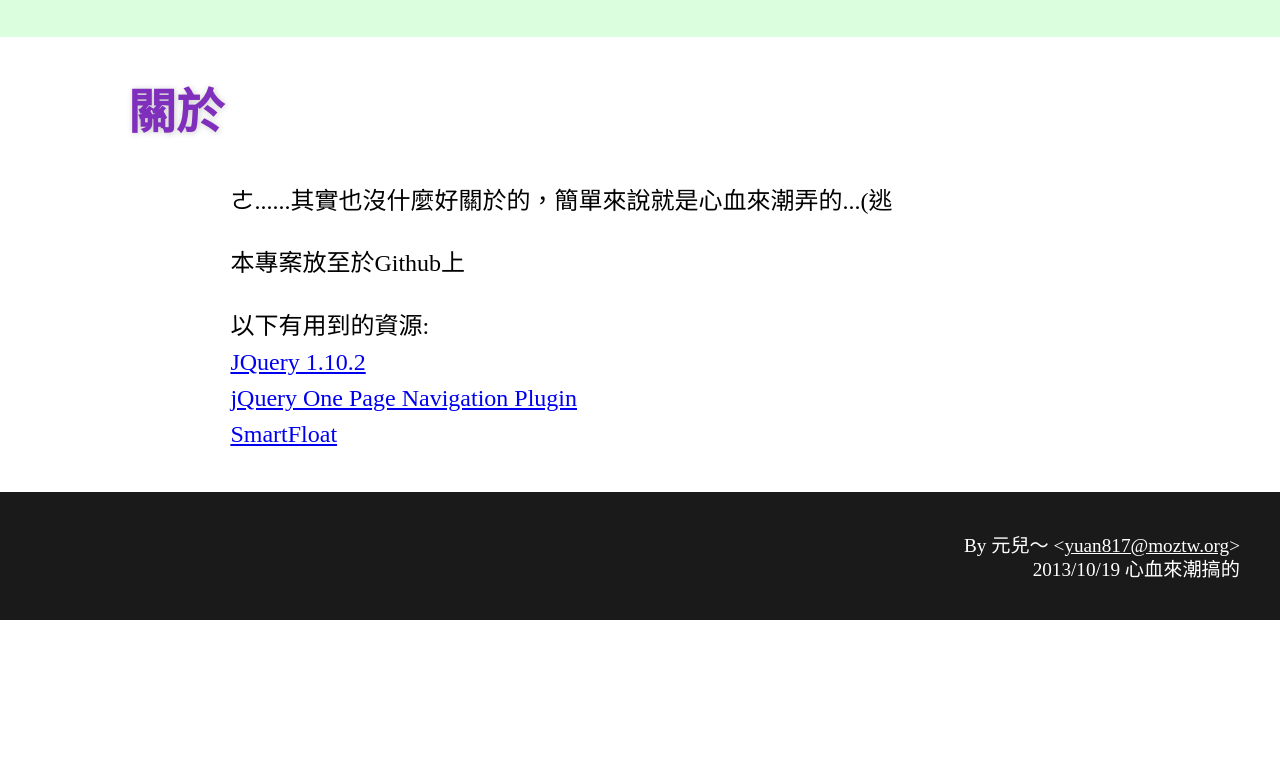
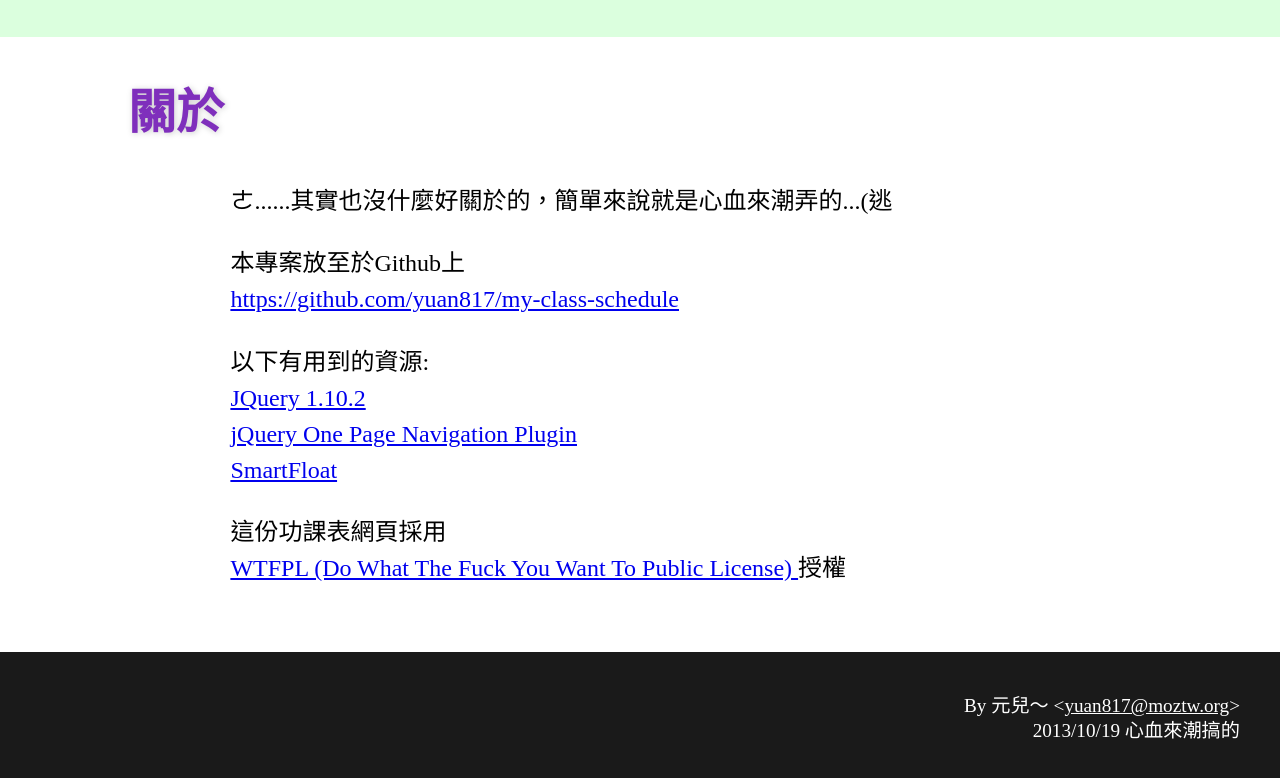
Before and after one commit to AmeniElJerbi/my-class-schedule, a plain HTML site: page index.html in a window 1280 px wide. Shown: the part 1883-2661 px from the top of the page. Before the commit the page ends 2503 px from the top, so only its background shows below. Drawn offline with Linux system fonts and the light colour scheme.

Commit message:
關於資料添加

```diff
--- a/index.html
+++ b/index.html
@@ -302,14 +302,16 @@
 						<div class="content">
 							<div class="inner">
 								<p>ㄜ......其實也沒什麼好關於的，簡單來說就是心血來潮弄的...(逃</p>
-								<p>本專案放至於Github上</p>
+								<p>本專案放至於Github上<br />
+									<a href="https://github.com/yuan817/my-class-schedule">https://github.com/yuan817/my-class-schedule</a></p>
 
 								<ul>以下有用到的資源:
 									<li><a href="http://jquery.com/">JQuery 1.10.2</a></li>
 									<li><a href="http://trevordavis.net/blog/jquery-one-page-navigation-plugin">jQuery One Page Navigation Plugin</a></li>
 									<li><a href="http://www.zhangxinxu.com/wordpress/2010/11/js%E9%A1%B5%E9%9D%A2%E6%BB%9A%E5%8A%A8%E6%97%B6%E5%B1%82%E6%99%BA%E8%83%BD%E6%B5%AE%E5%8A%A8%E5%AE%9A%E4%BD%8D%E5%AE%9E%E7%8E%B0jquerymootools/">SmartFloat</a></li>
 								</ul>
-
+								<p></p>
+								<p>這份功課表網頁採用<br /><a href="http://zh.wikipedia.org/zh-tw/WTFPL">WTFPL (Do What The Fuck You Want To Public License) </a>授權</p>
 							</div>
 						</div>
 					</div>
```
Also changed, not shown: 1 other file.
